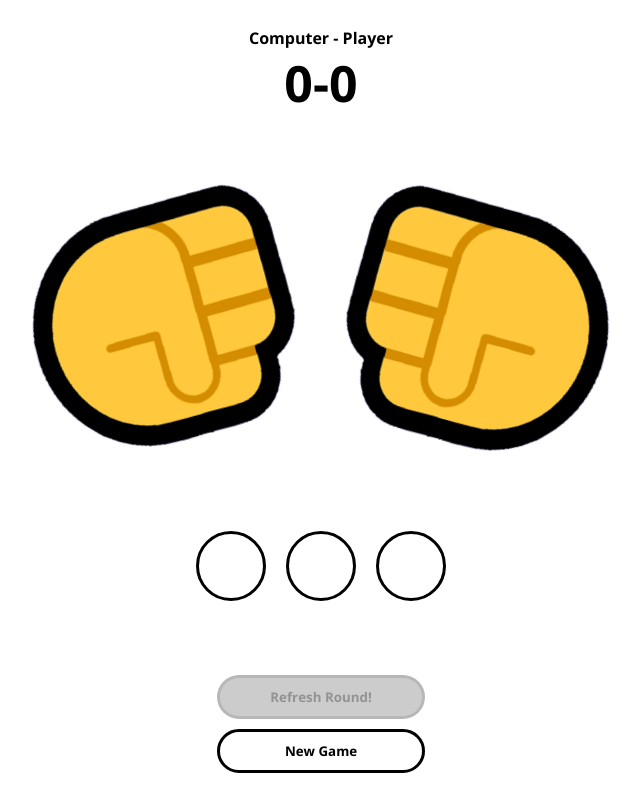
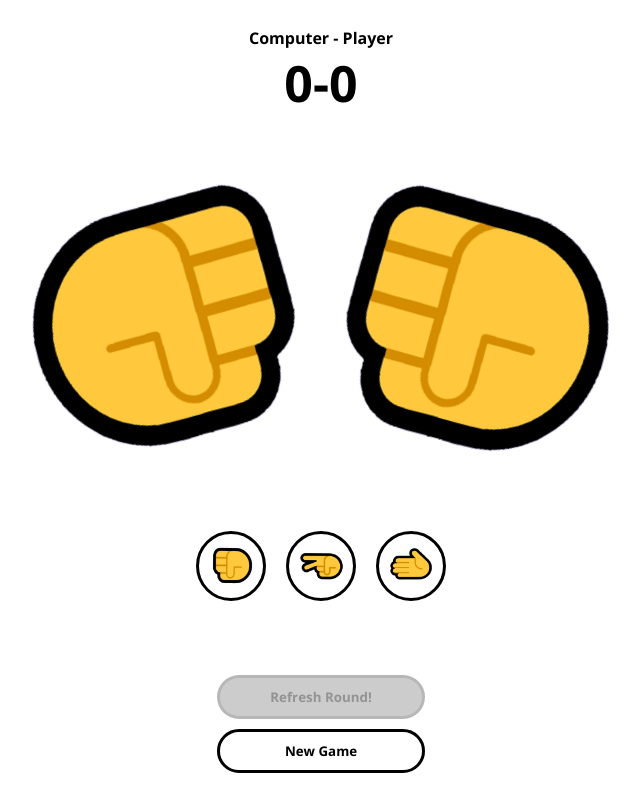
Before and after one commit to llightmoonl/rockscissorspaper, a plain HTML site: page index.html in a window 1280 px wide. Shown: the whole page, without its empty margins (319-959 px from the left). Drawn offline with nearby package versions, Linux system fonts and the light colour scheme; the site is published under a folder, as on GitHub Pages, so addresses that start at the root find nothing.

Commit message:
Update style.css

```diff
--- a/style.css
+++ b/style.css
@@ -59,19 +59,19 @@ body {
   background-color: transparent;
 }
 .game__button__rock {
-  background-image: url("/interface/rock.png");
+  background-image: url("interface/rock.png");
   background-repeat: no-repeat;
   background-position: center;
   background-size: 70%;
 }
 .game__button__scissors {
-  background-image: url("/interface/scissors.png");
+  background-image: url("interface/scissors.png");
   background-repeat: no-repeat;
   background-position: center;
   background-size: 70%;
 }
 .game__button__paper {
-  background-image: url("/interface/paper.png");
+  background-image: url("interface/paper.png");
   background-repeat: no-repeat;
   background-position: center;
   background-size: 70%;
```
